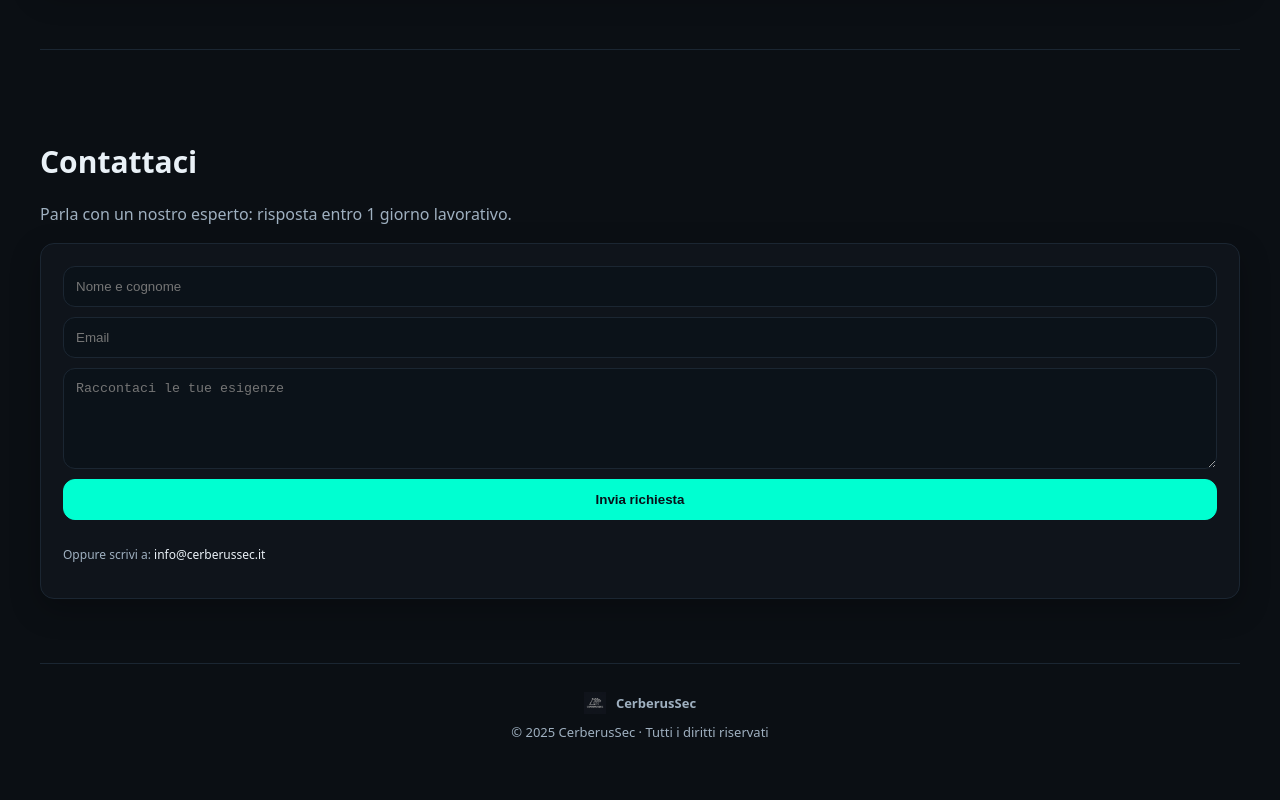
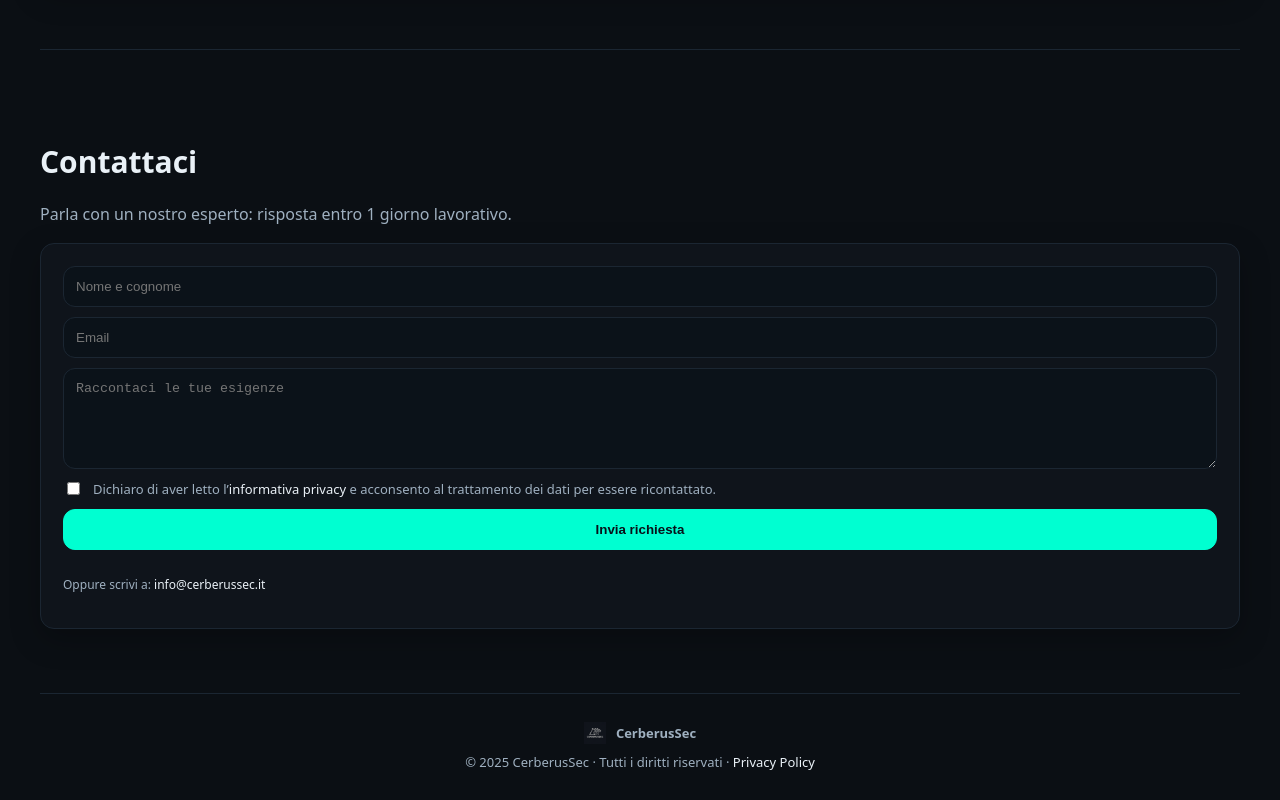
Before and after one commit to AndrewG83-sdt/cerberussec-site, a plain HTML site: page index.html in a window 1280 px wide. Shown: the part 1550-2350 px from the top of the page. Before the commit the page ends 2320 px from the top, so only its background shows below. Drawn offline with Linux system fonts and the light colour scheme.

Commit message:
Update index.html

```diff
--- a/index.html
+++ b/index.html
@@ -80,6 +80,8 @@
     .contact form{display:grid;gap:10px}
     .input{background:#0b1219;border:1px solid var(--line);color:var(--ink);border-radius:12px;padding:12px;width:100%}
     .footer{padding:28px 0;color:var(--muted);font-size:13px;text-align:center}
+    .form-check{display:flex;gap:10px;align-items:flex-start;font-size:13px;color:var(--muted)}
+    .form-check input{margin-top:3px}
   </style>
 </head>
 <body>
@@ -114,19 +116,16 @@
     <!-- KPI aggiornati -->
     <div class="card" aria-label="Perché scegliere CerberusSec">
       <div class="kpis">
-        <!-- KPI 1: Attacchi in Europa -->
         <div class="card">
           <span class="val">2.200/giorno</span>
           <span>Attacchi in Europa</span>
           <span class="note" style="margin-top:6px;display:block">+30 % in 5 anni</span>
         </div>
-        <!-- KPI 2: Standard & Framework -->
         <div class="card">
           <span class="val">Standard &amp; Framework</span>
           <span>NIS2 · ISO/IEC 27001</span>
           <span class="note" style="margin-top:6px;display:block">NIST CSF · CIS Controls</span>
         </div>
-        <!-- KPI 3: 24/7 -->
         <div class="card">
           <span class="val">24/7</span>
           <span>Threat monitoring</span>
@@ -171,6 +170,13 @@
         <input class="input" type="text" name="name" placeholder="Nome e cognome" required>
         <input class="input" type="email" name="email" placeholder="Email" required>
         <textarea class="input" name="message" rows="5" placeholder="Raccontaci le tue esigenze" required></textarea>
+
+        <!-- Checkbox privacy (obbligatoria) -->
+        <label class="form-check">
+          <input type="checkbox" id="privacy" required>
+          <span>Dichiaro di aver letto l’<a href="/privacy.html">informativa privacy</a> e acconsento al trattamento dei dati per essere ricontattato.</span>
+        </label>
+
         <button class="btn" type="submit">Invia richiesta</button>
         <div id="cerbMsg" class="note" style="margin-top:6px"></div>
       </form>
@@ -184,7 +190,7 @@
       <img src="./logo.png" alt="" width="22" height="22" style="opacity:.8">
       <strong>CerberusSec</strong>
     </div>
-    © <span id="y"></span> CerberusSec · Tutti i diritti riservati
+    © <span id="y"></span> CerberusSec · Tutti i diritti riservati · <a href="/privacy.html">Privacy Policy</a>
   </footer>
 
   <script>
@@ -203,17 +209,15 @@
       const name=(f.name.value||'').trim();
       const email=(f.email.value||'').trim();
       const msg=(f.message.value||'').trim();
-      if(!name||!email||!msg) return false;
+      const consent=document.getElementById('privacy');
+      if(!name||!email||!msg||!consent||!consent.checked) return false;
 
-      // Costruzione sicura dei parametri (già encoded, niente header injection)
       const to="info@cerberussec.it"; // cambia qui la tua email
       const subject=encodeURIComponent("Richiesta contatto — CerberusSec");
       const body=encodeURIComponent("Nome: "+name+"\nEmail: "+email+"\n\nMessaggio:\n"+msg+"\n");
 
       const infoEl=document.getElementById("cerbMsg");
       if(infoEl) infoEl.textContent="Apro il client email…";
-
-      // Navigazione esplicita verso mailto
       window.location.href=`mailto:${to}?subject=${subject}&body=${body}`;
       return false;
     }
```
